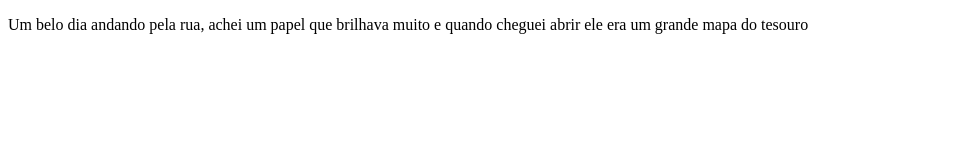
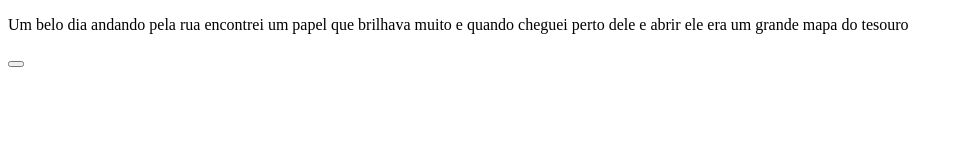
Before and after one commit to Aranamaldade/Aranaa, a plain HTML site: page index.html in a window 1280 px wide. Shown: the whole page, without its empty margins (0-963 px from the left). Drawn offline with Linux system fonts and the light colour scheme.

Commit message:
alteracoes

```diff
--- a/index.html
+++ b/index.html
@@ -9,7 +9,9 @@
 
     <main>
        <div>
-          <p>Um belo dia andando pela rua, achei um papel que brilhava muito e quando cheguei abrir ele era um grande mapa do tesouro </p>
+          <p>Um belo dia andando pela rua encontrei um papel que brilhava muito e quando cheguei perto dele e abrir ele era um grande mapa do tesouro </p>
+
+          <button></button>
        </div>
 
 
```
